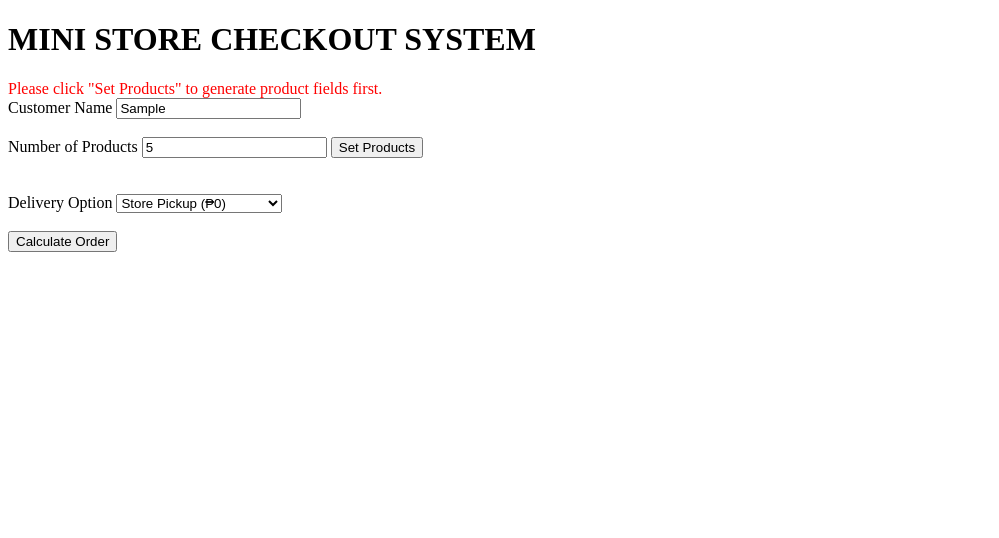
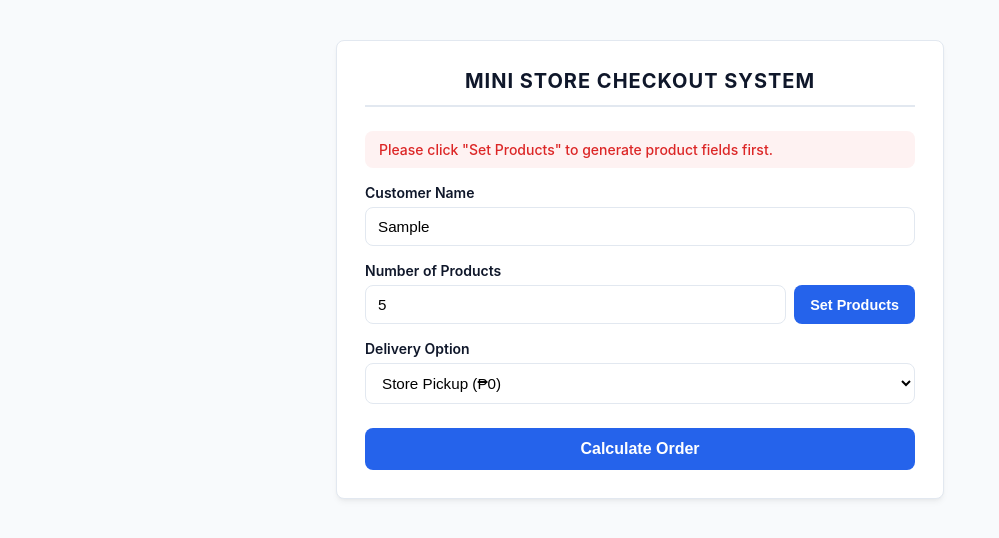
Before and after one commit to MesIam18/rendon_labact3, a plain HTML site: page index.html in a window 1280 px wide. Both pictures are taken after typing "Sample", "5" into the empty fields and a click on the button "Calculate Order". Shown: the whole page, without its empty margins (0-999 px from the left). Drawn offline with Linux system fonts and the light colour scheme.

Commit message:
Added a more cleaner style of UI

```diff
--- a/index.html
+++ b/index.html
@@ -4,33 +4,213 @@
     <meta charset="UTF-8">
     <meta name="viewport" content="width=device-width, initial-scale=1.0">
     <title>MINI STORE CHECKOUT SYSTEM</title>
+    <style>
+        :root {
+            --primary: #2563eb;
+            --primary-hover: #1d4ed8;
+            --bg: #f8fafc;
+            --card-bg: #ffffff;
+            --text: #0f172a;
+            --text-muted: #64748b;
+            --border: #e2e8f0;
+            --error-bg: #fef2f2;
+            --error-text: #dc2626;
+            --radius: 8px;
+        }
+
+        body {
+            font-family: -apple-system, BlinkMacSystemFont, "Segoe UI", Roboto, Helvetica, Arial, sans-serif;
+            background-color: var(--bg);
+            color: var(--text);
+            margin: 0;
+            padding: 40px 20px;
+            display: flex;
+            justify-content: center;
+        }
+
+        .container {
+            width: 100%;
+            max-width: 550px;
+            background: var(--card-bg);
+            border: 1px solid var(--border);
+            border-radius: var(--radius);
+            box-shadow: 0 4px 6px -1px rgba(0, 0, 0, 0.05), 0 2px 4px -2px rgba(0, 0, 0, 0.05);
+            padding: 28px;
+        }
+
+        h1 {
+            font-size: 1.25rem;
+            font-weight: 700;
+            letter-spacing: 0.05em;
+            text-align: center;
+            margin-top: 0;
+            margin-bottom: 24px;
+            color: var(--text);
+            border-bottom: 2px solid var(--border);
+            padding-bottom: 12px;
+        }
+
+        #validationMessage {
+            background-color: var(--error-bg);
+            color: var(--error-text);
+            padding: 10px 14px;
+            border-radius: var(--radius);
+            font-size: 0.875rem;
+            margin-bottom: 16px;
+            display: none;
+            font-weight: 500;
+        }
+
+        #validationMessage:not(:empty) {
+            display: block;
+        }
+
+        .form-group {
+            margin-bottom: 16px;
+        }
+
+        label {
+            display: block;
+            font-size: 0.875rem;
+            font-weight: 600;
+            margin-bottom: 6px;
+            color: var(--text);
+        }
+
+        input[type="text"],
+        input[type="number"],
+        select {
+            width: 100%;
+            padding: 10px 12px;
+            border: 1px solid var(--border);
+            border-radius: var(--radius);
+            font-size: 0.95rem;
+            box-sizing: border-box;
+            background-color: #fff;
+            transition: border-color 0.15s ease-in-out;
+        }
+
+        input[type="text"]:focus,
+        input[type="number"]:focus,
+        select:focus {
+            outline: none;
+            border-color: var(--primary);
+            box-shadow: 0 0 0 3px rgba(37, 99, 235, 0.1);
+        }
+
+        .inline-group {
+            display: flex;
+            gap: 8px;
+        }
+
+        .inline-group input {
+            flex: 1;
+        }
+
+        button {
+            background-color: var(--primary);
+            color: white;
+            border: none;
+            padding: 10px 16px;
+            border-radius: var(--radius);
+            font-weight: 600;
+            font-size: 0.9rem;
+            cursor: pointer;
+            transition: background-color 0.15s ease-in-out;
+        }
+
+        button:hover {
+            background-color: var(--primary-hover);
+        }
+
+        #calculateBtn {
+            width: 100%;
+            padding: 12px;
+            font-size: 1rem;
+            margin-top: 8px;
+        }
+
+        .product-card {
+            background: #f8fafc;
+            border: 1px solid var(--border);
+            border-radius: var(--radius);
+            padding: 14px;
+            margin-bottom: 12px;
+        }
+
+        .product-card h4 {
+            margin: 0 0 10px 0;
+            font-size: 0.9rem;
+            color: var(--text-muted);
+            text-transform: uppercase;
+            letter-spacing: 0.025em;
+        }
+
+        #orderSummary:not(:empty) {
+            margin-top: 24px;
+            padding-top: 20px;
+            border-top: 2px dashed var(--border);
+        }
+
+        #orderSummary h2 {
+            font-size: 1.1rem;
+            margin-top: 0;
+            margin-bottom: 16px;
+        }
+
+        .summary-item {
+            display: flex;
+            justify-content: space-between;
+            margin-bottom: 8px;
+            font-size: 0.95rem;
+        }
+
+        .summary-total {
+            font-size: 1.1rem;
+            font-weight: 700;
+            color: var(--primary);
+            border-top: 1px solid var(--border);
+            padding-top: 10px;
+            margin-top: 10px;
+        }
+    </style>
 </head>
 <body>
+    <div class="container">
         <h1>MINI STORE CHECKOUT SYSTEM</h1>
 
-    <div id="validationMessage" style="color: red;"></div>
+        <div id="validationMessage"></div>
 
         <form id="checkoutForm" onsubmit="return false;">
+            <div class="form-group">
                 <label for="customerName">Customer Name</label>
-        <input type="text" id="customerName" name="customerName"><br><br>
+                <input type="text" id="customerName" name="customerName">
+            </div>
 
+            <div class="form-group">
                 <label for="productCount">Number of Products</label>
+                <div class="inline-group">
                     <input type="number" id="productCount" name="productCount" min="1">
-        <button type="button" id="generateProductsBtn">Set Products</button><br><br>
+                    <button type="button" id="generateProductsBtn">Set Products</button>
+                </div>
+            </div>
 
-        <div id="productsContainer"></div><br>
+            <div id="productsContainer"></div>
 
+            <div class="form-group">
                 <label for="deliveryOption">Delivery Option</label>
                 <select id="deliveryOption" name="deliveryOption">
                     <option value="1">Store Pickup (₱0)</option>
                     <option value="2">Standard Delivery (₱80)</option>
                     <option value="3">Express Delivery (₱150)</option>
-        </select><br><br>
+                </select>
+            </div>
 
             <button type="button" id="calculateBtn">Calculate Order</button>
         </form>
 
         <div id="orderSummary"></div>
+    </div>
 
     <script src="script.js"></script>
 </body>
```
Lines whose indentation alone changed are shown as unchanged.
